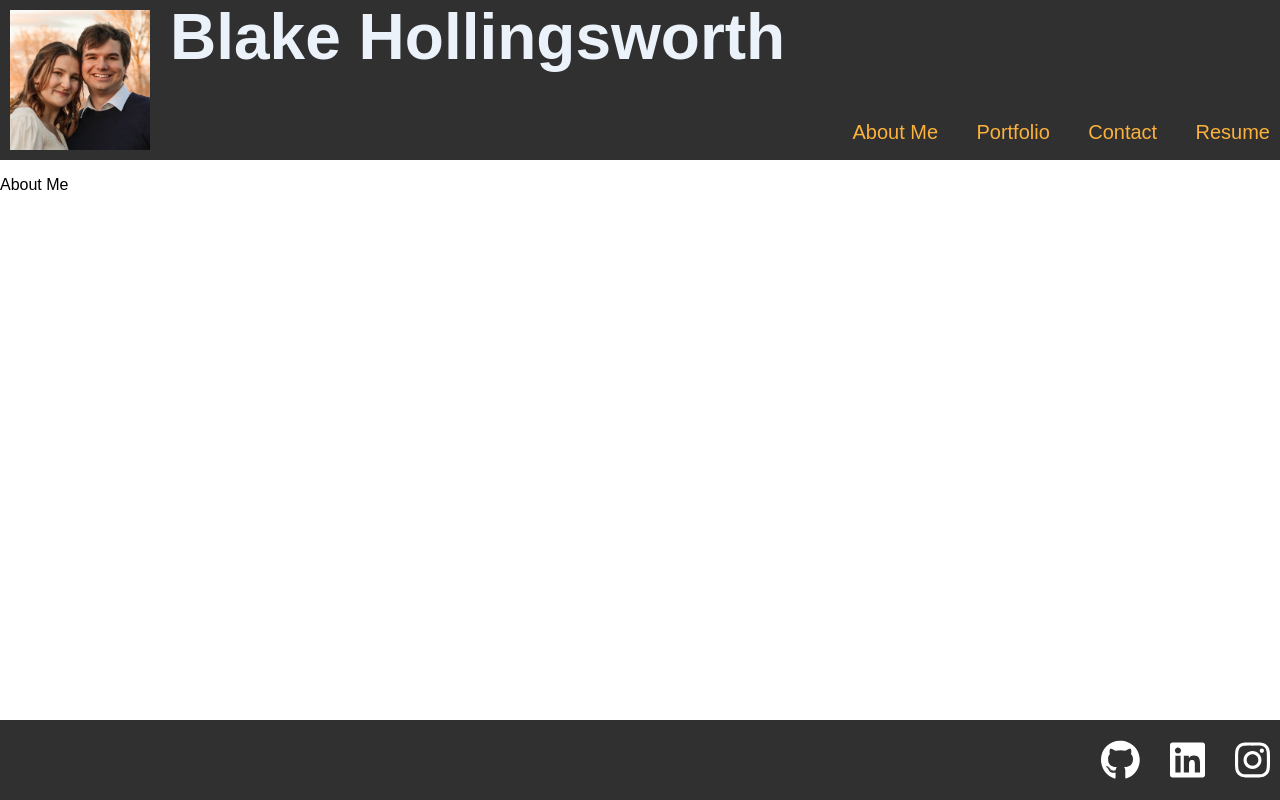
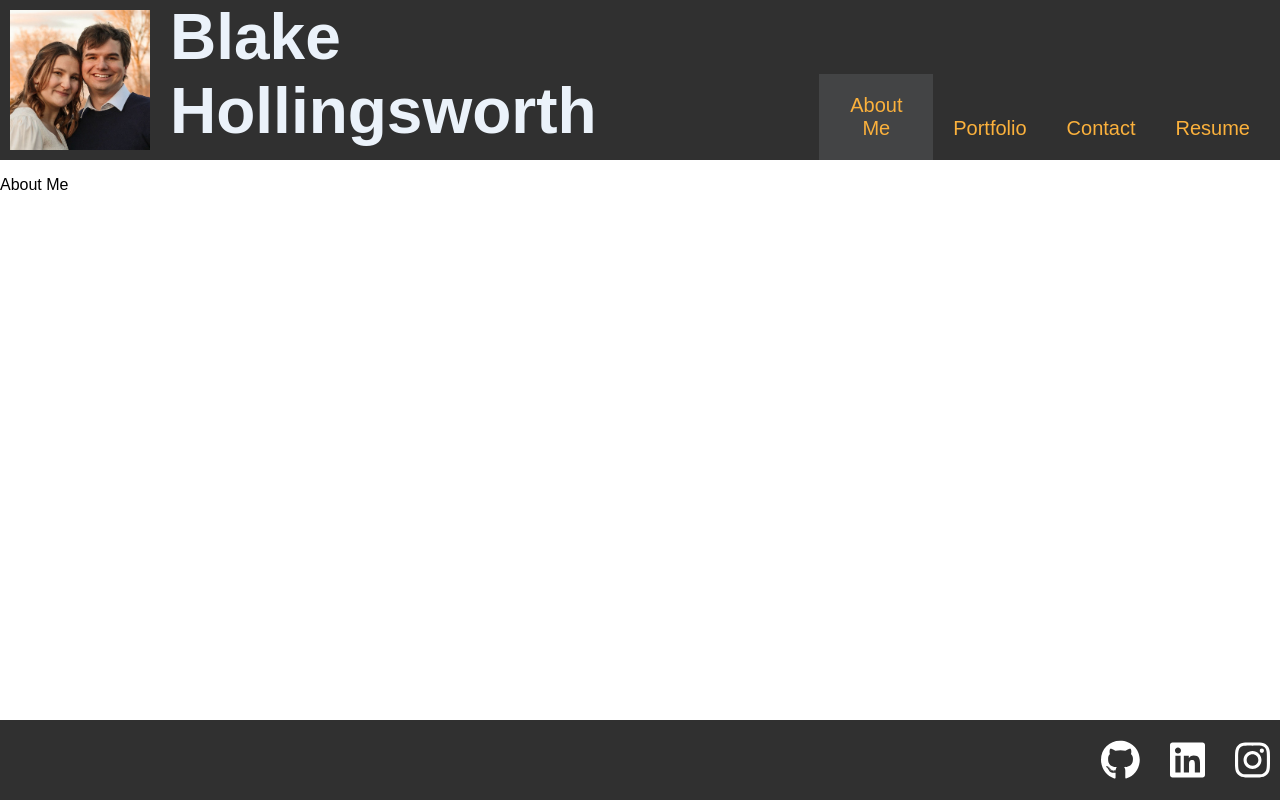
Before and after one commit to BlakeE-37/React-Portfolio, a React (Create React App) app: page / in a window 1280 px wide. Built offline with nearby package versions, Linux system fonts and the light colour scheme.

Commit message:
created navbar highlite for active page

```diff
--- a/src/components/components.css
+++ b/src/components/components.css
@@ -21,20 +21,30 @@
 .navbar {
     display: flex;
     list-style-type: none;
-    gap: 3vw;
     align-items: flex-end;
     margin-right: 10px;
     margin-left: auto;
+    margin-bottom: 0;
 }
 
-.links {
+.linkText {
     text-decoration: none;
     font-size: 2.5vh;
     color: #FBB13C;
 }
 
-.links:hover {
+.linkText:hover {
     color: #F09605
+}
+
+.linkContainer {
+    text-align: center;
+    padding: 20px;
+}
+
+.activeLinkContainer {
+    background-color: rgb(235, 242, 250, .1);
+
 }
 
 /* footer elements */
--- a/src/components/navbar.js
+++ b/src/components/navbar.js
@@ -2,20 +2,20 @@
 import './components.css'
 
 function Navbar({ handlePageChange, activePage }) {
-
+    // className={activePage === 'aboutMe' ? "links activeLink" : "links"}
     return (
         <ul className="navbar">
-            <li>
-                <a className="links" href="#aboutMe" onClick={() => handlePageChange('aboutMe')}>About Me</a>
+            <li className={activePage === 'aboutMe' ? "linkContainer activeLinkContainer" : "linkContainer"}>
+                <a className="linkText" href="#aboutMe" onClick={() => handlePageChange('aboutMe')}>About Me</a>
             </li>
-            <li >
-                <a className="links" href="#portfolio" onClick={() => handlePageChange('portfolio')}>Portfolio</a>
+            <li className={activePage === 'portfolio' ? "linkContainer activeLinkContainer" : "linkContainer"}>
+                <a className="linkText" href="#portfolio" onClick={() => handlePageChange('portfolio')}>Portfolio</a>
             </li>
-            <li >
-                <a className="links" href="#contact" onClick={() => handlePageChange('contact')}>Contact</a>
+            <li className={activePage === 'contact' ? "linkContainer activeLinkContainer" : "linkContainer"}>
+                <a className="linkText" href="#contact" onClick={() => handlePageChange('contact')}>Contact</a>
             </li>
-            <li >
-                <a className="links" href="#resume" onClick={() => handlePageChange('resume')}>Resume</a>
+            <li className={activePage === 'resume' ? "linkContainer activeLinkContainer" : "linkContainer"}>
+                <a className="linkText" href="#resume" onClick={() => handlePageChange('resume')}>Resume</a>
             </li>
         </ul>
     )
```
